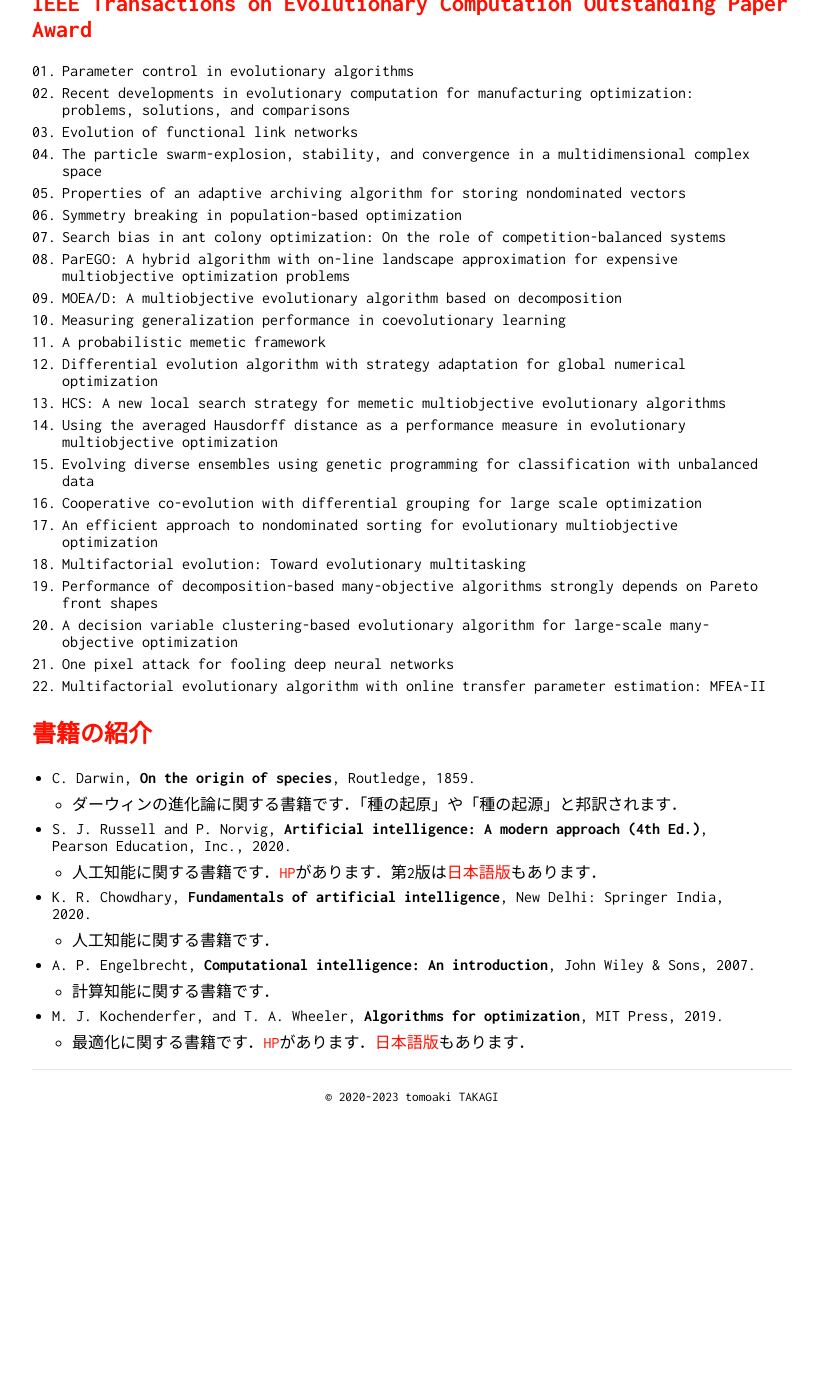
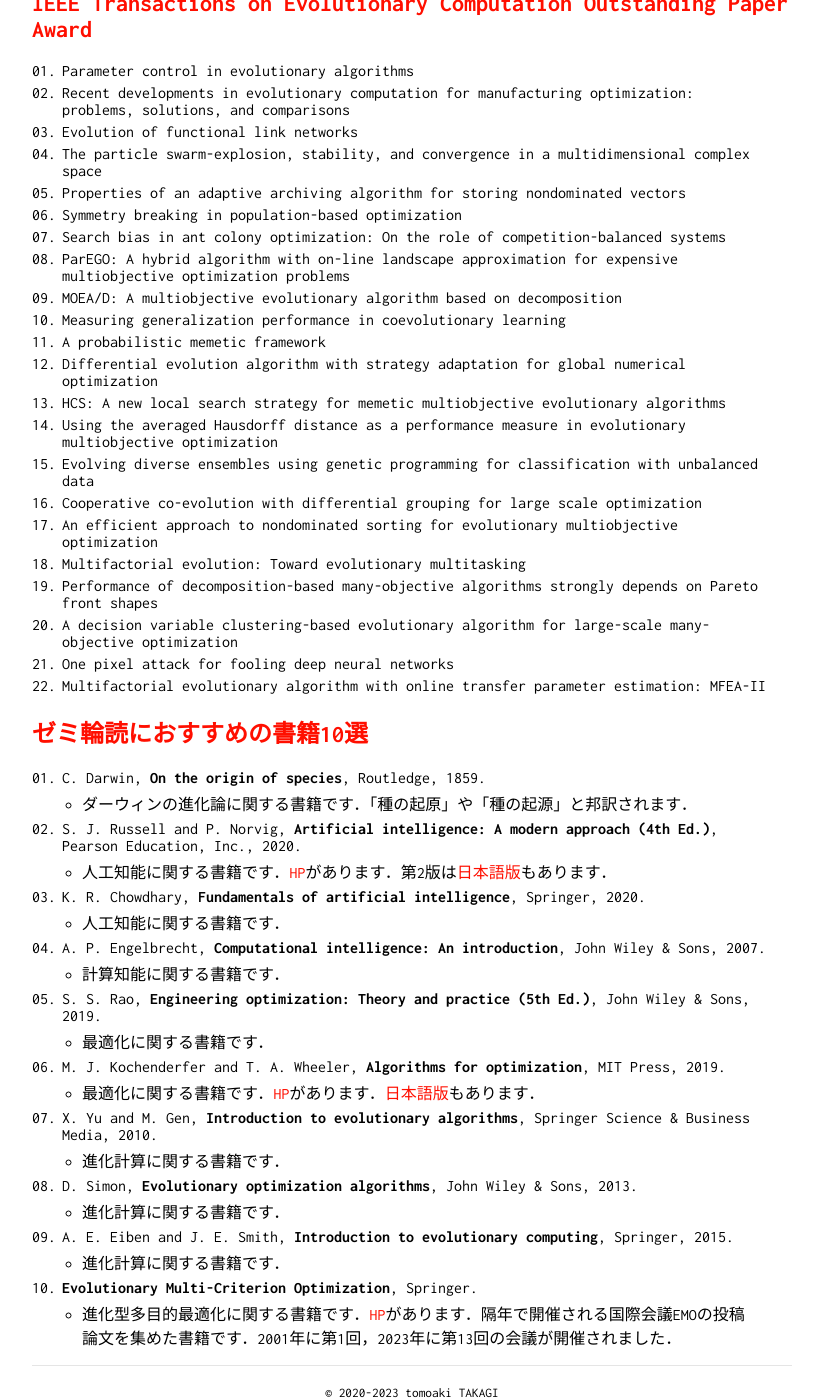
Before and after one commit to tomtkg/tomtkg.github.io, a Jekyll site: the page built from bib.md, in a window 1280 px wide and 1400 px high, scrolled down 2881 px. Shown: the whole window, without its empty margins (228-1051 px from the left). Built offline with Jekyll 4.4.1, drawn with Linux system fonts in a browser that asks for light colours; before the commit the page ends 3985 px from its top, so only the background shows below that.

Commit message:
Update bib.md

```diff
--- a/bib.md
+++ b/bib.md
@@ -9,7 +9,7 @@ title: Tom TKG's Homepage
 [進化計算が関連する研究室](#進化計算が関連する研究室)
 [進化計算学会論文誌論文賞](#進化計算学会論文誌論文賞)
 [IEEE Trans. Evol. Comput. 論文賞](#ieee-transactions-on-evolutionary-computation-outstanding-paper-award)
-[書籍の紹介](#書籍の紹介)
+[ゼミ輪読におすすめの書籍10選](#ゼミ輪読におすすめの書籍10選)
 
 ## [進化計算ライブラリ10選](https://raw.githubusercontent.com/tomtkg/tomtkg.github.io/master/data/library.bib)
 1. [PlatEMO](https://github.com/BIMK/PlatEMO), [paper](https://doi.org/10.1109/MCI.2017.2742868)
@@ -124,14 +124,24 @@ title: Tom TKG's Homepage
 1. One pixel attack for fooling deep neural networks
 1. Multifactorial evolutionary algorithm with online transfer parameter estimation: MFEA-II
 
-## [書籍の紹介](https://raw.githubusercontent.com/tomtkg/tomtkg.github.io/master/data/book.bib)
-- C. Darwin, **On the origin of species**, Routledge, 1859.
+## [ゼミ輪読におすすめの書籍10選](https://raw.githubusercontent.com/tomtkg/tomtkg.github.io/master/data/book.bib)
+1. C. Darwin, **On the origin of species**, Routledge, 1859.
     - ダーウィンの進化論に関する書籍です．「種の起原」や「種の起源」と邦訳されます．
-- S. J. Russell and P. Norvig, **Artificial intelligence: A modern approach (4th Ed.)**, Pearson Education, Inc., 2020.
+1. S. J. Russell and P. Norvig, **Artificial intelligence: A modern approach (4th Ed.)**, Pearson Education, Inc., 2020.
     - 人工知能に関する書籍です．[HP](http://aima.cs.berkeley.edu)があります．第2版は[日本語版](https://www.kyoritsu-pub.co.jp/book/b10010674.html)もあります．
-- K. R. Chowdhary, **Fundamentals of artificial intelligence**, New Delhi: Springer India, 2020.
+1. K. R. Chowdhary, **Fundamentals of artificial intelligence**, Springer, 2020.
     - 人工知能に関する書籍です．
-- A. P. Engelbrecht, **Computational intelligence: An introduction**, John Wiley & Sons, 2007.
+1. A. P. Engelbrecht, **Computational intelligence: An introduction**, John Wiley & Sons, 2007.
     - 計算知能に関する書籍です．
-- M. J. Kochenderfer, and T. A. Wheeler, **Algorithms for optimization**, MIT Press, 2019.
+1. S. S. Rao, **Engineering optimization: Theory and practice (5th Ed.)**, John Wiley & Sons, 2019.
+    - 最適化に関する書籍です．
+1. M. J. Kochenderfer and T. A. Wheeler, **Algorithms for optimization**, MIT Press, 2019.
     - 最適化に関する書籍です．[HP](https://algorithmsbook.com/optimization)があります．[日本語版](https://www.kyoritsu-pub.co.jp/book/b10024250.html)もあります．
+1. X. Yu and M. Gen, **Introduction to evolutionary algorithms**, Springer Science & Business Media, 2010.
+    - 進化計算に関する書籍です．
+1. D. Simon, **Evolutionary optimization algorithms**, John Wiley & Sons, 2013.
+    - 進化計算に関する書籍です．
+1. A. E. Eiben and J. E. Smith, **Introduction to evolutionary computing**, Springer, 2015.
+    - 進化計算に関する書籍です．
+1. **Evolutionary Multi-Criterion Optimization**, Springer.
+    - 進化型多目的最適化に関する書籍です．[HP](http://www.emo-online.org)があります．隔年で開催される国際会議EMOの投稿論文を集めた書籍です．2001年に第1回，2023年に第13回の会議が開催されました．
```
